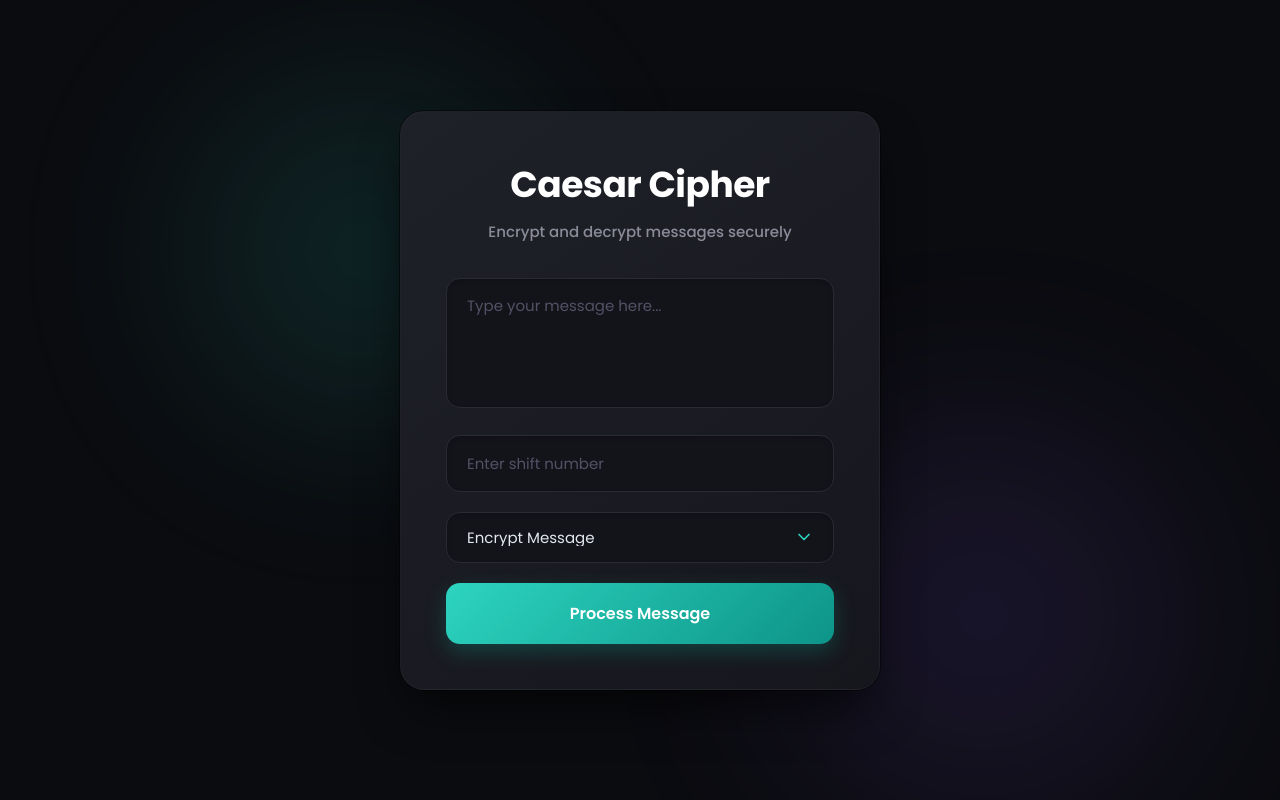
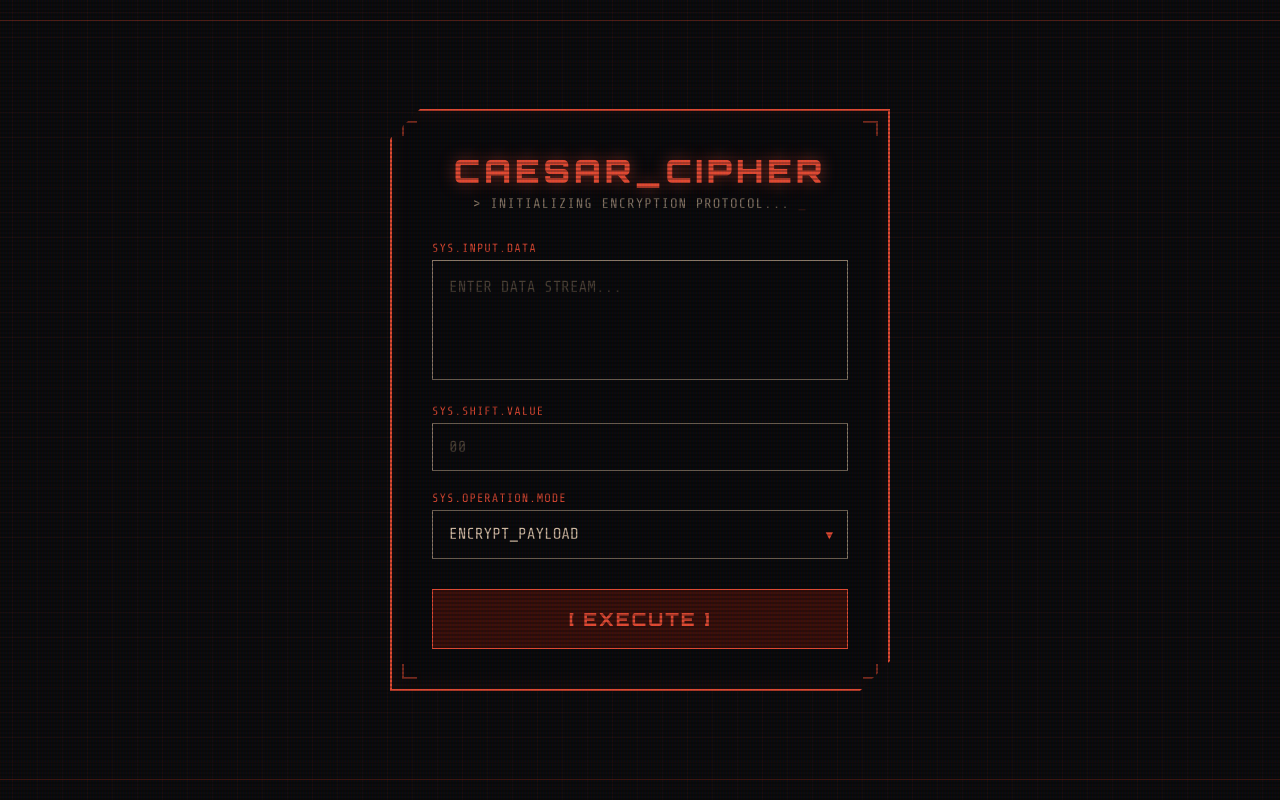
Before and after one commit to pavanmnaikcse/caesar_cipher, a Flask app: page / in a window 1280 px wide. Run offline with Flask 3, Linux system fonts and the light colour scheme.

Commit message:
Update UI to futuristic sci-fi terminal HUD theme

```diff
--- a/static/style.css
+++ b/static/style.css
@@ -1,4 +1,14 @@
-/* Dark Dashboard Theme */
+/* Cyberpunk / Sci-Fi HUD Theme */
+
+:root {
+    --bg-color: #0a0a0c;
+    --primary-red: #e24a33;
+    --dark-red: #3a0f0a;
+    --text-tan: #d1bba4;
+    --text-muted: #8a7a69;
+    --grid-color: rgba(226, 74, 51, 0.05);
+}
+
 *{
     margin:0;
     padding:0;
@@ -6,83 +16,129 @@
 }
 
 body{
-    font-family:'Poppins',sans-serif;
+    font-family: 'Share Tech Mono', monospace;
     min-height:100vh;
     display:flex;
     justify-content:center;
     align-items:center;
-    overflow:hidden;
-    background:#0b0c10; /* Very dark background */
-    color: #ffffff;
-}
-
-/* Background elements */
-.background {
-    position: absolute;
-    width: 100%;
-    height: 100%;
-    z-index: -1;
+    background-color: var(--bg-color);
+    color: var(--text-tan);
+    position: relative;
     overflow: hidden;
 }
 
-.glow {
+/* Sci-fi grid background */
+body::before {
+    content: '';
     position: absolute;
-    width: 300px;
-    height: 300px;
-    border-radius: 50%;
-    filter: blur(100px);
-    opacity: 0.15;
-    animation: float 15s infinite ease-in-out alternate;
+    top: 0; left: 0; right: 0; bottom: 0;
+    background-image:
+        linear-gradient(0deg, transparent 24%, var(--grid-color) 25%, var(--grid-color) 26%, transparent 27%, transparent 74%, var(--grid-color) 75%, var(--grid-color) 76%, transparent 77%, transparent),
+        linear-gradient(90deg, transparent 24%, var(--grid-color) 25%, var(--grid-color) 26%, transparent 27%, transparent 74%, var(--grid-color) 75%, var(--grid-color) 76%, transparent 77%, transparent);
+    background-size: 50px 50px;
+    z-index: -2;
 }
 
-.glow-1 {
-    background: #2dd4bf; /* Mint/Teal */
-    top: 10%;
-    left: 15%;
+/* Subtle CRT scanline effect */
+body::after {
+    content: '';
+    position: absolute;
+    top: 0; left: 0; right: 0; bottom: 0;
+    background: linear-gradient(rgba(18, 16, 16, 0) 50%, rgba(0, 0, 0, 0.25) 50%), linear-gradient(90deg, rgba(255, 0, 0, 0.06), rgba(0, 255, 0, 0.02), rgba(0, 0, 255, 0.06));
+    background-size: 100% 4px, 3px 100%;
+    z-index: 100;
+    pointer-events: none;
 }
 
-.glow-2 {
-    background: #8b5cf6; /* Purple accent */
-    bottom: 10%;
-    right: 15%;
-    animation-delay: -5s;
+/* Global HUD lines */
+.hud-line {
+    position: absolute;
+    background: var(--primary-red);
+    opacity: 0.3;
+}
+.hud-top {
+    top: 20px; left: 0; right: 0; height: 1px;
+}
+.hud-bottom {
+    bottom: 20px; left: 0; right: 0; height: 1px;
 }
 
-@keyframes float {
-    0% { transform: translate(0, 0) scale(1); }
-    100% { transform: translate(50px, 50px) scale(1.2); }
+/* Main card / Terminal window */
+.container{
+    width:500px;
+    padding:40px;
+    background: rgba(10, 10, 12, 0.85);
+    backdrop-filter: blur(4px);
+    border: 2px solid var(--primary-red);
+    box-shadow: 0 0 30px rgba(226, 74, 51, 0.15), inset 0 0 20px rgba(226, 74, 51, 0.1);
+
+    /* Chamfered corners - classic sci-fi */
+    clip-path: polygon(30px 0, 100% 0, 100% calc(100% - 30px), calc(100% - 30px) 100%, 0 100%, 0 30px);
+
+    position: relative;
+    z-index: 1;
+    animation: bootUp 1s ease-out forwards;
 }
 
-/* Main card */
-.container{
-    width:480px;
-    padding:45px;
-    border-radius:24px;
-    background: linear-gradient(145deg, #1f2128, #16171d);
-    border: 1px solid rgba(255,255,255,0.03);
-    box-shadow: 0 25px 50px -12px rgba(0, 0, 0, 0.7),
-                0 0 0 1px rgba(0,0,0,0.5);
-    animation:fadeIn 0.8s cubic-bezier(0.22, 1, 0.36, 1);
-    position: relative;
-    z-index: 1;
+@keyframes bootUp {
+    0% { opacity: 0; transform: scale(0.95) translateY(20px); filter: brightness(0); }
+    50% { opacity: 1; filter: brightness(1.5); }
+    100% { transform: scale(1) translateY(0); filter: brightness(1); }
 }
+
+/* Decorative inner corners */
+.dec-corner {
+    position: absolute;
+    width: 15px;
+    height: 15px;
+    border: 2px solid var(--primary-red);
+    opacity: 0.5;
+}
+.top-left { top: 10px; left: 10px; border-right: none; border-bottom: none; }
+.top-right { top: 10px; right: 10px; border-left: none; border-bottom: none; }
+.bottom-left { bottom: 10px; left: 10px; border-right: none; border-top: none; }
+.bottom-right { bottom: 10px; right: 10px; border-left: none; border-top: none; }
 
 /* Title */
 h1{
+    font-family: 'Orbitron', sans-serif;
     text-align:center;
-    font-size:36px;
-    color:#ffffff;
-    margin-bottom:8px;
-    font-weight:700;
-    letter-spacing: -0.5px;
+    font-size:32px;
+    color: var(--primary-red);
+    margin-bottom:5px;
+    font-weight:900;
+    letter-spacing: 4px;
+    text-shadow: 0 0 15px rgba(226, 74, 51, 0.6);
 }
 
 .subtitle{
     text-align:center;
-    color:#8b8b99;
-    margin-bottom:35px;
-    font-size:15px;
-    font-weight: 500;
+    color: var(--text-muted);
+    margin-bottom:30px;
+    font-size:14px;
+    letter-spacing: 1px;
+}
+
+.blink {
+    animation: blinker 1s linear infinite;
+    color: var(--primary-red);
+}
+
+@keyframes blinker {
+    50% { opacity: 0; }
+}
+
+/* Input Groups */
+.input-group {
+    margin-bottom: 20px;
+}
+
+.input-group label {
+    display: block;
+    font-size: 12px;
+    color: var(--primary-red);
+    margin-bottom: 5px;
+    letter-spacing: 1px;
 }
 
 /* Inputs */
@@ -90,21 +146,19 @@ textarea,
 input,
 select{
     width:100%;
-    border: 1px solid #2a2a35;
+    border: 1px solid var(--text-muted);
     outline:none;
-    margin-bottom:20px;
-    padding:16px 20px;
-    border-radius:14px;
-    background:#13131a;
-    color:#e2e8f0;
-    font-size:15px;
-    font-family: 'Poppins', sans-serif;
+    padding:14px 16px;
+    background: transparent;
+    color: var(--text-tan);
+    font-size:16px;
+    font-family: 'Share Tech Mono', monospace;
     transition:all 0.3s ease;
-    box-shadow: inset 0 2px 4px rgba(0,0,0,0.2);
+    border-radius: 0;
 }
 
 textarea{
-    height:130px;
+    height:120px;
     resize:none;
     line-height: 1.5;
 }
@@ -112,13 +166,14 @@ textarea{
 textarea:focus,
 input:focus,
 select:focus{
-    border-color: #2dd4bf; /* Mint/Teal accent */
-    box-shadow: 0 0 0 2px rgba(45, 212, 191, 0.2), inset 0 2px 4px rgba(0,0,0,0.2);
+    border-color: var(--primary-red);
+    background: rgba(226, 74, 51, 0.05);
+    box-shadow: inset 0 0 10px rgba(226, 74, 51, 0.2);
 }
 
 textarea::placeholder,
 input::placeholder{
-    color:#525266;
+    color: #4a4036;
 }
 
 /* Custom Select Dropdown */
@@ -127,27 +182,27 @@ input::placeholder{
     width: 100%;
 }
 
-.select-wrapper .select-icon {
+.select-wrapper::after {
+    content: '▼';
     position: absolute;
-    right: 20px;
-    top: 25px;
+    right: 15px;
+    top: 50%;
     transform: translateY(-50%);
-    color: #2dd4bf;
+    color: var(--primary-red);
     pointer-events: none;
-    width: 20px;
-    height: 20px;
+    font-size: 12px;
 }
 
 select{
     appearance:none;
     -webkit-appearance:none;
     cursor:pointer;
-    padding-right: 50px;
+    padding-right: 40px;
 }
 
 option{
-    background:#1f2128;
-    color:#e2e8f0;
+    background: var(--bg-color);
+    color: var(--text-tan);
     padding: 10px;
 }
 
@@ -155,130 +210,119 @@ option{
 .submit-btn{
     width:100%;
     padding:18px;
-    border:none;
-    border-radius:14px;
-    background:linear-gradient(135deg, #2dd4bf, #0d9488);
-    color:#ffffff;
-    font-size:16px;
-    font-weight:600;
-    font-family: 'Poppins', sans-serif;
+    margin-top: 10px;
+    border: 1px solid var(--primary-red);
+    background: var(--dark-red);
+    color: var(--primary-red);
+    font-size:18px;
+    font-weight:700;
+    font-family: 'Orbitron', sans-serif;
+    letter-spacing: 2px;
     cursor:pointer;
-    transition:all 0.3s ease;
-    box-shadow: 0 8px 20px rgba(13, 148, 136, 0.3);
+    transition:all 0.2s ease;
+    position: relative;
+    overflow: hidden;
 }
 
-.submit-btn:hover{
-    transform:translateY(-2px);
-    box-shadow: 0 12px 25px rgba(13, 148, 136, 0.4);
-    filter: brightness(1.1);
+.submit-btn::before {
+    content: '';
+    position: absolute;
+    top: 0; left: -100%;
+    width: 100%; height: 100%;
+    background: linear-gradient(90deg, transparent, rgba(226, 74, 51, 0.4), transparent);
+    transition: left 0.5s ease;
+}
+
+.submit-btn:hover {
+    background: var(--primary-red);
+    color: var(--bg-color);
+    box-shadow: 0 0 20px rgba(226, 74, 51, 0.5);
+}
+
+.submit-btn:hover::before {
+    left: 100%;
 }
 
 .submit-btn:active{
-    transform:translateY(1px);
-    box-shadow: 0 4px 10px rgba(13, 148, 136, 0.3);
+    transform: scale(0.98);
 }
 
 /* Result Section */
 .result-box{
-    margin-top:35px;
-    animation: fadeIn 0.5s ease;
+    margin-top:30px;
+    border-top: 1px dashed var(--primary-red);
+    padding-top: 20px;
 }
 
 .result-header {
     display: flex;
     justify-content: space-between;
     align-items: center;
-    margin-bottom: 15px;
+    margin-bottom: 10px;
 }
 
 .result-header h2{
-    color:#ffffff;
-    font-size: 18px;
-    font-weight: 600;
+    color: var(--primary-red);
+    font-size: 14px;
+    font-weight: 700;
+    letter-spacing: 1px;
 }
 
 /* Copy Button */
 .copy-btn {
-    display: flex;
-    align-items: center;
-    gap: 6px;
-    background: #13131a;
-    border: 1px solid #2a2a35;
-    color: #8b8b99;
-    padding: 8px 14px;
-    border-radius: 10px;
-    font-size: 13px;
-    font-weight: 600;
-    font-family: 'Poppins', sans-serif;
+    background: transparent;
+    border: 1px solid var(--text-muted);
+    color: var(--text-muted);
+    padding: 6px 12px;
+    font-size: 12px;
+    font-family: 'Share Tech Mono', monospace;
     cursor: pointer;
     transition: all 0.2s ease;
 }
 
-.copy-btn svg {
-    width: 14px;
-    height: 14px;
-}
-
 .copy-btn:hover {
-    color: #ffffff;
-    border-color: #2dd4bf;
-    background: rgba(45, 212, 191, 0.1);
+    color: var(--primary-red);
+    border-color: var(--primary-red);
+    background: rgba(226, 74, 51, 0.1);
 }
 
 .copy-btn.copied {
-    color: #2dd4bf;
-    border-color: #2dd4bf;
-    background: rgba(45, 212, 191, 0.15);
+    color: #4ade80;
+    border-color: #4ade80;
+    background: rgba(74, 222, 128, 0.1);
 }
 
 /* Result text area */
 .result{
     min-height:80px;
-    padding:22px;
-    border-radius:14px;
-    background:#13131a;
-    border: 1px solid #2a2a35;
-    color:#2dd4bf; /* Mint/Teal text for the result makes it look like code/terminal */
+    padding:18px;
+    background: rgba(0, 0, 0, 0.5);
+    border: 1px solid var(--primary-red);
+    color: var(--text-tan);
     word-wrap:break-word;
     line-height:1.6;
     font-size: 16px;
-    letter-spacing: 0.5px;
-    font-weight: 500;
-    box-shadow: inset 0 2px 4px rgba(0,0,0,0.2);
-}
-
-/* Animation */
-@keyframes fadeIn{
-    from{
-        opacity:0;
-        transform:translateY(20px);
-    }
-    to{
-        opacity:1;
-        transform:translateY(0);
-    }
+    letter-spacing: 1px;
+    box-shadow: inset 0 0 10px rgba(226, 74, 51, 0.1);
 }
 
 /* Responsive Design */
 @media screen and (max-width: 768px){
     .container{
         width:90%;
-        padding:35px 25px;
-        border-radius:20px;
+        padding:30px;
+        clip-path: polygon(20px 0, 100% 0, 100% calc(100% - 20px), calc(100% - 20px) 100%, 0 100%, 0 20px);
     }
-    h1{ font-size:32px; }
-    textarea{ height:110px; }
-    textarea, input, select, .submit-btn{
-        padding:15px;
-        font-size:14px;
-    }
+    h1{ font-size:26px; }
+    textarea{ height:100px; }
+    .input-group label { font-size: 10px; }
 }
 
 @media screen and (max-width: 480px){
     body{ padding:15px; }
-    .container{ width:100%; padding:25px; }
-    h1{ font-size:28px; }
-    .subtitle{ font-size:13px; }
-    textarea{ height:100px; }
-    .result{ font-size: 14px; padding: 18px; }
+    .container{ width:100%; padding:20px; }
+    h1{ font-size:22px; }
+    .subtitle{ font-size:12px; }
+    .submit-btn { padding: 14px; font-size: 16px; }
+    .result{ font-size: 14px; padding: 14px; }
 }
--- a/templates/index.html
+++ b/templates/index.html
@@ -4,94 +4,100 @@
 <head>
     <meta charset="UTF-8">
     <meta name="viewport" content="width=device-width, initial-scale=1.0">
-    <title>Caesar Cipher</title>
+    <title>CAESAR CIPHER // TERMINAL</title>
 
     <link rel="stylesheet" href="{{ url_for('static', filename='style.css') }}">
-    <script src="https://unpkg.com/feather-icons"></script>
 
+    <!-- Sci-fi Fonts -->
     <link rel="preconnect" href="https://fonts.googleapis.com">
-    <link href="https://fonts.googleapis.com/css2?family=Poppins:wght@300;400;500;600;700&display=swap"
-        rel="stylesheet">
-
+    <link rel="preconnect" href="https://fonts.gstatic.com" crossorigin>
+    <link href="https://fonts.googleapis.com/css2?family=Orbitron:wght@500;800;900&family=Share+Tech+Mono&display=swap" rel="stylesheet">
 </head>
 
 <body>
 
-    <div class="background">
-        <div class="glow glow-1"></div>
-        <div class="glow glow-2"></div>
-    </div>
+    <!-- HUD decorative elements -->
+    <div class="hud-line hud-top"></div>
+    <div class="hud-line hud-bottom"></div>
+    <div class="hud-crosshair"></div>
 
     <div class="container">
+        <!-- Inner decorative corners -->
+        <div class="dec-corner top-left"></div>
+        <div class="dec-corner top-right"></div>
+        <div class="dec-corner bottom-left"></div>
+        <div class="dec-corner bottom-right"></div>
 
-        <h1>Caesar Cipher</h1>
+        <h1>CAESAR_CIPHER</h1>
 
         <p class="subtitle">
-            Encrypt and decrypt messages securely
+            > INITIALIZING ENCRYPTION PROTOCOL... <span class="blink">_</span>
         </p>
 
         <form method="POST">
 
+            <div class="input-group">
+                <label>SYS.INPUT.DATA</label>
                 <textarea
                     name="text"
-                placeholder="Type your message here..."
+                    placeholder="ENTER DATA STREAM..."
                     required></textarea>
+            </div>
 
+            <div class="input-group">
+                <label>SYS.SHIFT.VALUE</label>
                 <input
                     type="number"
                     name="shift"
-                placeholder="Enter shift number"
+                    placeholder="00"
                     required>
+            </div>
 
+            <div class="input-group">
+                <label>SYS.OPERATION.MODE</label>
                 <div class="select-wrapper">
                     <select name="direction">
-                    <option value="encode">Encrypt Message</option>
-                    <option value="decode">Decrypt Message</option>
+                        <option value="encode">ENCRYPT_PAYLOAD</option>
+                        <option value="decode">DECRYPT_PAYLOAD</option>
                     </select>
-                <i data-feather="chevron-down" class="select-icon"></i>
+                </div>
             </div>
 
             <button type="submit" class="submit-btn">
-                Process Message
+                [ EXECUTE ]
             </button>
 
         </form>
 
         {% if result %}
         <div class="result-box">
-
             <div class="result-header">
-                <h2>Result</h2>
+                <h2>SYS.OUTPUT.DATA</h2>
                 <button class="copy-btn" onclick="copyResult()" title="Copy to clipboard">
-                    <i data-feather="copy"></i> <span>Copy</span>
+                    [ COPY_DATA ]
                 </button>
             </div>
 
             <div class="result" id="result-text">
                 {{ result }}
             </div>
-
         </div>
         {% endif %}
 
     </div>
 
     <script>
-        feather.replace();
-
         function copyResult() {
             const resultText = document.getElementById('result-text').innerText;
             navigator.clipboard.writeText(resultText.trim()).then(() => {
                 const copyBtn = document.querySelector('.copy-btn');
                 const originalHtml = copyBtn.innerHTML;
 
-                copyBtn.innerHTML = '<i data-feather="check"></i> <span>Copied!</span>';
-                feather.replace();
+                copyBtn.innerHTML = '[ COPIED_OK ]';
                 copyBtn.classList.add('copied');
 
                 setTimeout(() => {
                     copyBtn.innerHTML = originalHtml;
-                    feather.replace();
                     copyBtn.classList.remove('copied');
                 }, 2000);
             }).catch(err => {
```
Lines whose indentation alone changed are shown as unchanged.
